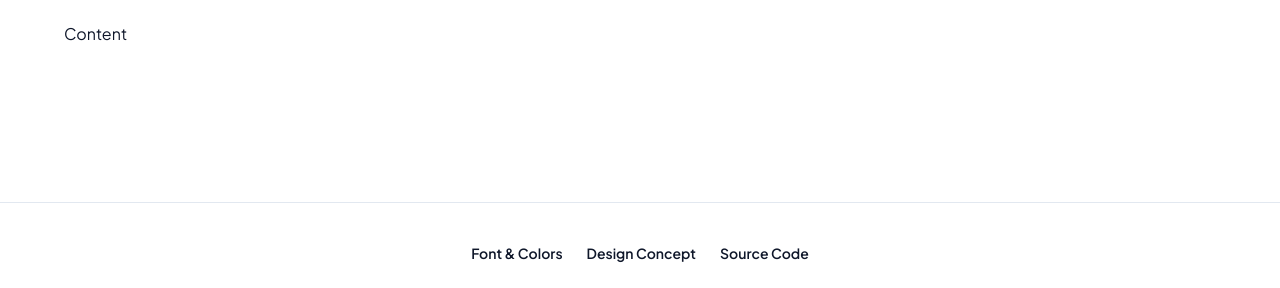
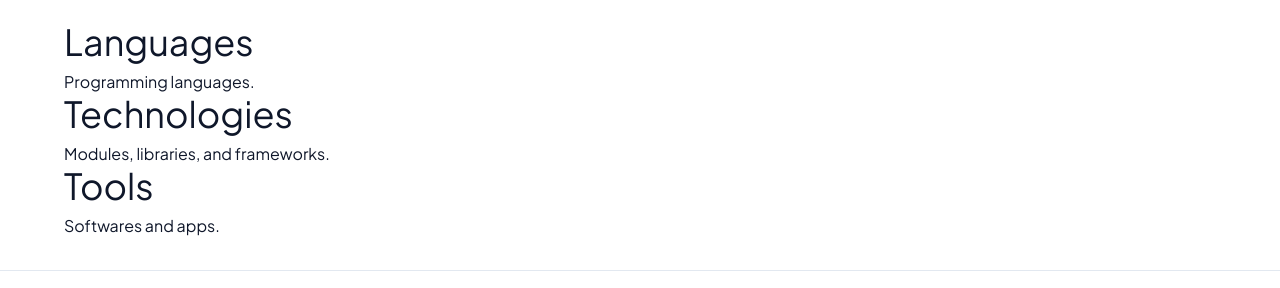
Before and after one commit to enjidev/enji.dev, a Next.js app: page /work/skills-and-tools in a window 1280 px wide. Shown: the part 432-720 px from the top of the page. Built offline with nearby package versions, Linux system fonts and the light colour scheme; no server answers.

Commit message:
refactor: add dummy content to skills-and-tools page

```diff
--- a/src/pages/work/skills-and-tools.mdx
+++ b/src/pages/work/skills-and-tools.mdx
@@ -5,7 +5,17 @@ export const meta = {
   description: '— page is coming very soon!',
 };
 
-Content
+## Languages
+
+Programming languages.
+
+## Technologies
+
+Modules, libraries, and frameworks.
+
+## Tools
+
+Softwares and apps.
 
 export default ({ children }) => (
   <ContentsLayout meta={meta}>{children}</ContentsLayout>
```
